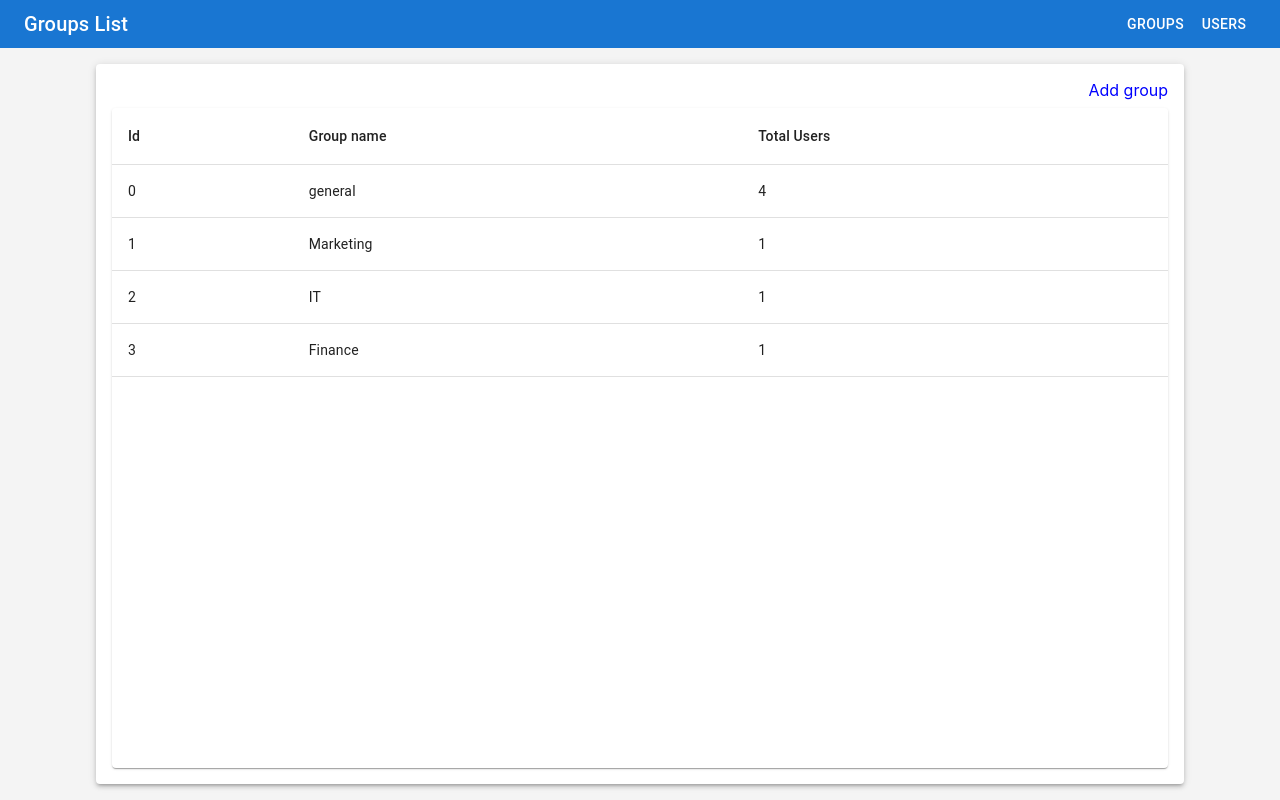
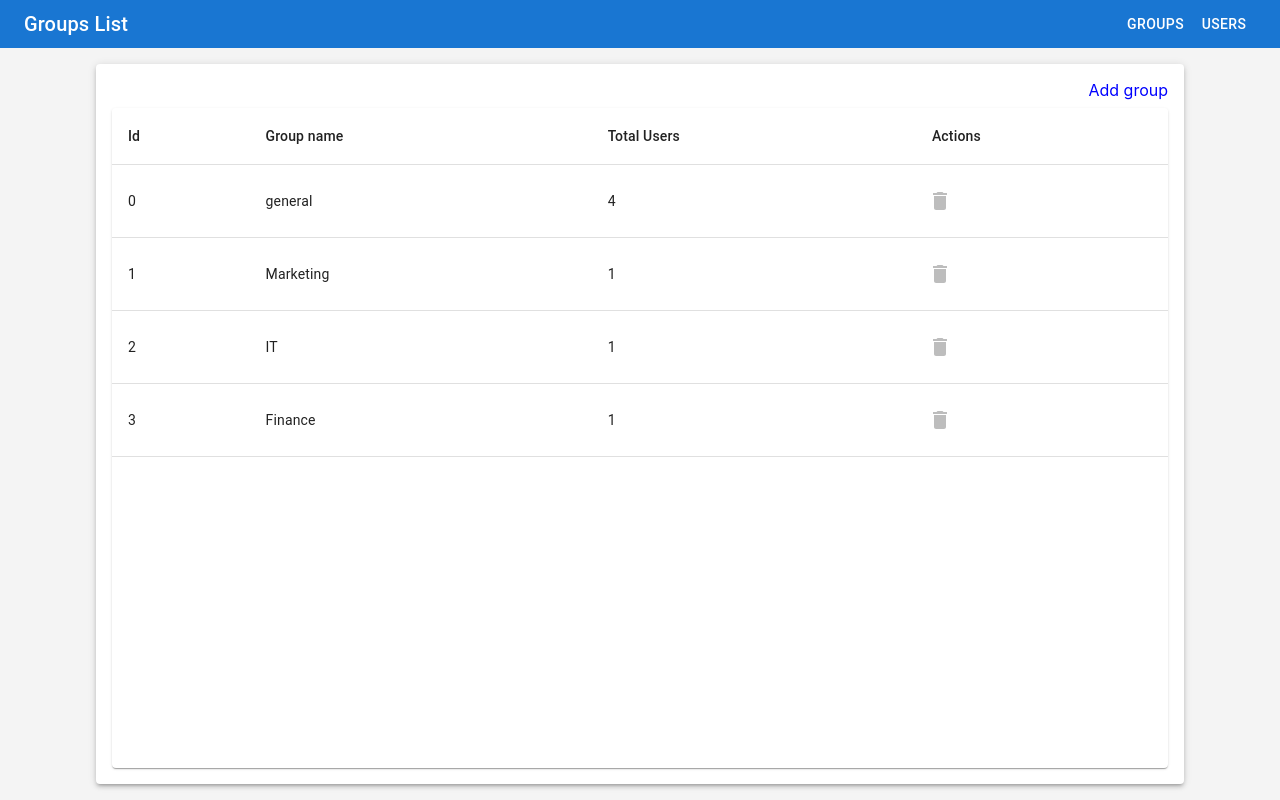
Before and after one commit to ivandax/user-management, a React (Create React App) app: page / in a window 1280 px wide. Built offline with nearby package versions, Linux system fonts and the light colour scheme.

Commit message:
Add feature to delete group

```diff
--- a/src/persistence/groupPersistence.ts
+++ b/src/persistence/groupPersistence.ts
@@ -23,7 +23,7 @@ export function addGroup(groupName: string): Promise<void> {
     return new Promise((res) => {
         setTimeout(() => {
             persistedGroupsResource.push({
-                id: getNewIdFromResource(persistedUsersResource),
+                id: getNewIdFromResource(persistedGroupsResource),
                 name: groupName,
             });
             res();
@@ -31,3 +31,14 @@ export function addGroup(groupName: string): Promise<void> {
         }, 3000);
     });
 }
+
+export function deleteGroup(groupId: number): Promise<void> {
+    return new Promise((res) => {
+        setTimeout(() => {
+            const index = persistedGroupsResource.findIndex((user) => user.id === groupId);
+            persistedGroupsResource.splice(index, 1);
+            res();
+            console.log(persistedGroupsResource);
+        }, 3000);
+    });
+}
--- a/src/presentation/views/Groups/Groups.tsx
+++ b/src/presentation/views/Groups/Groups.tsx
@@ -8,17 +8,22 @@ import {
     TableHead,
     TableRow,
     Paper,
+    IconButton,
 } from "@mui/material";
 import { Link } from "react-router-dom";
+import { Delete as DeleteIcon } from "@mui/icons-material";
 
 import { Header } from "presentation/components/Header/Header";
 import { ViewContainer } from "presentation/components/ViewContainer/ViewContainer";
 import { LoadingOverlay } from "presentation/components/LoadingOverlay/LoadingOverlay";
 import { AsyncOp } from "utils/AsyncOp";
-import { getGroups, ExtendedGroup } from "persistence/groupPersistence";
+import { getGroups, ExtendedGroup, deleteGroup } from "persistence/groupPersistence";
 
 function Groups(): JSX.Element {
     const [groups, setGroups] = useState<AsyncOp<ExtendedGroup[], null>>({ status: "pending" });
+    const [deleteGroupTask, setDeleteGroupTask] = useState<AsyncOp<null, null>>({
+        status: "pending",
+    });
 
     const handleGetGroups = async () => {
         setGroups({ status: "in-progress" });
@@ -30,11 +35,20 @@ function Groups(): JSX.Element {
         handleGetGroups();
     }, []);
 
+    const handleDeleteGroup = async (id: number) => {
+        setDeleteGroupTask({ status: "in-progress" });
+        await deleteGroup(id);
+        setDeleteGroupTask({ status: "successful", data: null });
+        handleGetGroups();
+    };
+
     return (
         <Box sx={{ display: "flex", flexDirection: "column", height: "100%" }}>
             <Header />
             <ViewContainer>
-                {groups.status === "in-progress" ? <LoadingOverlay /> : null}
+                {groups.status === "in-progress" || deleteGroupTask.status === "in-progress" ? (
+                    <LoadingOverlay />
+                ) : null}
                 <Box
                     sx={{
                         display: "flex",
@@ -53,6 +67,7 @@ function Groups(): JSX.Element {
                                 <TableCell>Id</TableCell>
                                 <TableCell>Group name</TableCell>
                                 <TableCell>Total Users</TableCell>
+                                <TableCell>Actions</TableCell>
                             </TableRow>
                         </TableHead>
                         <TableBody>
@@ -80,6 +95,18 @@ function Groups(): JSX.Element {
                                             <TableCell component="th" scope="row">
                                                 {group.userCount}
                                             </TableCell>
+                                            <TableCell component="th" scope="row">
+                                                <IconButton
+                                                    edge="start"
+                                                    color="inherit"
+                                                    aria-label="menu"
+                                                    sx={{ mr: 2 }}
+                                                    onClick={() => handleDeleteGroup(group.id)}
+                                                    disabled={group.userCount !== 0}
+                                                >
+                                                    <DeleteIcon />
+                                                </IconButton>
+                                            </TableCell>
                                         </TableRow>
                                     );
                                 })
```
